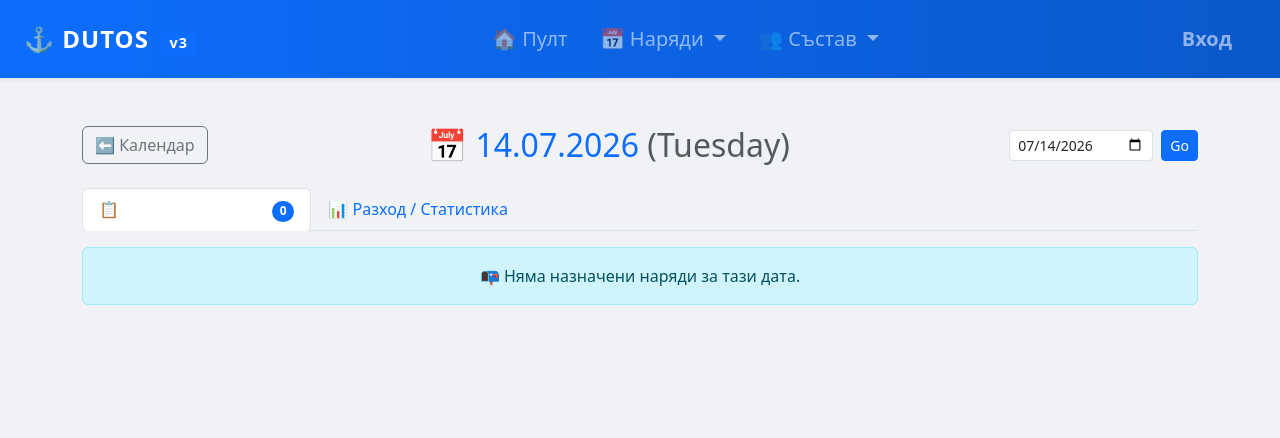
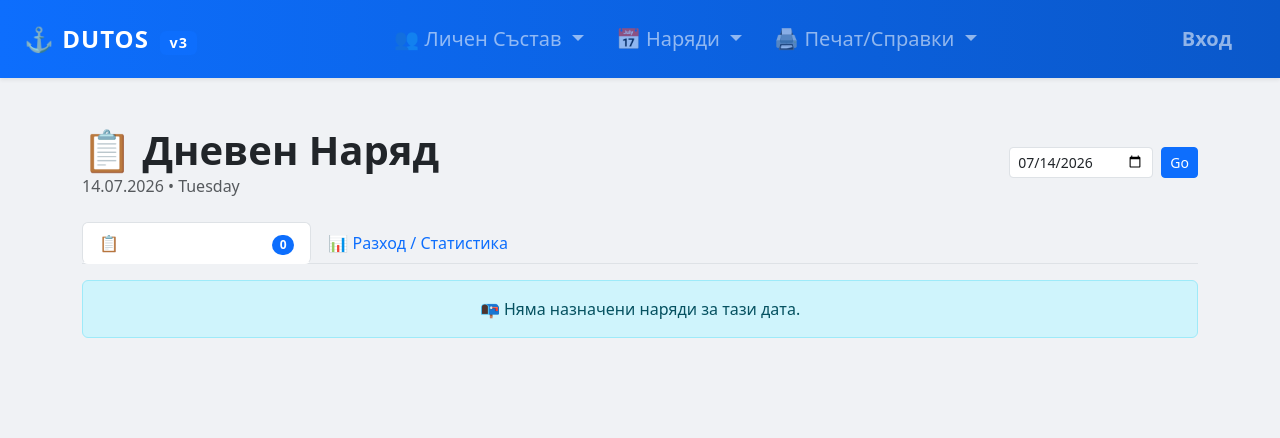
Before and after one commit to Ivoslav/dutos-v3, a Django app: page /roster/daily/ in a window 1280 px wide. Shown: the top 438 px of the page. Run offline with Django 5.2, Linux system fonts and the light colour scheme; data that the repository does not hold is empty; some libraries are stand-ins or nearby versions.

Commit message:
Refactors main navigation and standardizes page titles
Overhauls the primary navigation menu by reordering, renaming, and consolidating items into more logical categories: "Личен Състав", "Наряди", and "Печат/Справки". Improves user experience by clarifying the purpose of each section.

Standardizes headings and adds descriptive subtitles to key pages like "Дневен Разход", "Дневен Наряд", "Месечен План", and "Статистика" for better context.

Includes minor accessibility enhancements to the navbar toggler and refines the tab memory JavaScript logic for improved robustness.

```diff
--- a/roster/templates/roster/base.html
+++ b/roster/templates/roster/base.html
@@ -84,55 +84,64 @@
   <body hx-boost="true">
 
     <!-- ГЛАВНА НАВИГАЦИЯ -->
-    <nav class="navbar navbar-expand-lg navbar-dark bg-dark mb-4 shadow-sm py-3">
+    <nav class="navbar navbar-expand-lg navbar-dark mb-4 shadow-sm py-3">
         <div class="container-fluid px-4">
-            <!-- Лого / Име на системата (Уголемено с fs-4) -->
+            <!-- Лого / Име на системата -->
             <a class="navbar-brand fw-bold fs-4" href="{% url 'roster_home' %}">
                 ⚓ DUTOS <span class="badge bg-primary ms-1" style="font-size: 0.6em;">v3</span>
             </a>
 
             <!-- Бутон за мобилни телефони -->
-            <button class="navbar-toggler" type="button" data-bs-toggle="collapse" data-bs-target="#mainNavigation">
+            <button class="navbar-toggler" type="button" data-bs-toggle="collapse" data-bs-target="#mainNavigation" aria-controls="mainNavigation" aria-expanded="false" aria-label="Отвори меню">
                 <span class="navbar-toggler-icon"></span>
             </button>
 
             <!-- Менютата -->
             <div class="collapse navbar-collapse" id="mainNavigation">
 
-                <!-- ПРОМЯНА: mx-auto ги центрира, fs-5 ги прави по-големи -->
                 <ul class="navbar-nav mx-auto mb-2 mb-lg-0 fs-5">
 
-                    <!-- 1. КОМАНДЕН ПУЛТ -->
-                    <li class="nav-item mx-2">
-                        <a class="nav-link" href="{% url 'roster_home' %}">🏠 Пулт</a>
+                    <!-- 2. ЛИЧЕН СЪСТАВ -->
+                    <li class="nav-item dropdown mx-2">
+                        <a class="nav-link dropdown-toggle" href="#" id="personnelDropdown" role="button" data-bs-toggle="dropdown" aria-expanded="false">
+                            👥 Личен Състав
+                        </a>
+                        <ul class="dropdown-menu shadow border-0 fs-6" aria-labelledby="personnelDropdown">
+                            <li><a class="dropdown-item py-2" href="{% url 'roster_stats' %}"><strong>📊 Списък и Точки</strong><br><small class="text-muted">Натовареност и структура</small></a></li>
+                            <li><hr class="dropdown-divider"></li>
+                            <li><a class="dropdown-item py-2" href="{% url 'daily_roster' %}"><strong>📋 Дневен Разход</strong><br><small class="text-muted">Наличност и отсъстващи</small></a></li>
+                        </ul>
                     </li>
 
-                    <!-- 2. ГРАФИЦИ -->
+                    <!-- 3. НАРЯДИ -->
                     <li class="nav-item dropdown mx-2">
                         <a class="nav-link dropdown-toggle" href="#" id="rosterDropdown" role="button" data-bs-toggle="dropdown" aria-expanded="false">
                             📅 Наряди
                         </a>
                         <ul class="dropdown-menu shadow border-0 fs-6" aria-labelledby="rosterDropdown">
-                            <li><a class="dropdown-item py-2" href="{% url 'daily_roster' %}"><strong>Дневен График</strong><br><small class="text-muted">Кой е на служба днес</small></a></li>
+                            <li><a class="dropdown-item py-2" href="{% url 'roster_lifecycle' %}"><strong>🗓️ Месечен План</strong><br><small class="text-muted">Генератор и управление</small></a></li>
                             <li><hr class="dropdown-divider"></li>
-                            <li><a class="dropdown-item py-2" href="{% url 'roster_lifecycle' %}"><strong>Генератор (Месец)</strong><br><small class="text-muted">Автоматично планиране</small></a></li>
+                            <li><a class="dropdown-item py-2" href="{% url 'daily_roster' %}"><strong>📋 Дневен Наряд</strong><br><small class="text-muted">Кой е на служба днес</small></a></li>
+                            <li><hr class="dropdown-divider"></li>
+                            <li><a class="dropdown-item py-2" href="{% url 'swap_manager' %}"><strong>🔄 Борса Размени</strong><br><small class="text-muted">Заявки за смяна на наряд</small></a></li>
                         </ul>
                     </li>
 
-                    <!-- 3. ЛИЧЕН СЪСТАВ -->
+                    <!-- 4. ПЕЧАТ / СПРАВКИ -->
                     <li class="nav-item dropdown mx-2">
-                        <a class="nav-link dropdown-toggle" href="#" id="personnelDropdown" role="button" data-bs-toggle="dropdown" aria-expanded="false">
-                            👥 Състав
+                        <a class="nav-link dropdown-toggle" href="#" id="printDropdown" role="button" data-bs-toggle="dropdown" aria-expanded="false">
+                            🖨️ Печат/Справки
                         </a>
-                        <ul class="dropdown-menu shadow border-0 fs-6" aria-labelledby="personnelDropdown">
-                            <!-- ТУК Е РАЗХОДЪТ -->
-                            <li><a class="dropdown-item py-2" href="{% url 'daily_leave_manager' %}"><strong>📋 Дневен Разход</strong><br><small class="text-muted">Подробна наличност и отсъстващи</small></a></li>
+                        <ul class="dropdown-menu shadow border-0 fs-6" aria-labelledby="printDropdown">
+                            <li><a class="dropdown-item py-2" href="{% url 'roster_calendar' %}"><strong>📅 Месечен График</strong><br><small class="text-muted">Преглед по календар</small></a></li>
                             <li><hr class="dropdown-divider"></li>
-                            <li><a class="dropdown-item py-2" href="{% url 'roster_stats' %}"><strong>Статистика и Точки</strong><br><small class="text-muted">Натовареност и масови отпуски</small></a></li>
+                            <li><a class="dropdown-item py-2" href="{% url 'daily_leave_manager' %}"><strong>📄 Дневен Разход – Печат</strong><br><small class="text-muted">Експорт за КПП</small></a></li>
+                            <li><hr class="dropdown-divider"></li>
+                            <li><a class="dropdown-item py-2" href="{% url 'emergency_print' %}"><strong>🚨 Спешен Списък</strong><br><small class="text-muted">При извънредна ситуация</small></a></li>
                         </ul>
                     </li>
 
-                    <!-- 4. СИСТЕМА (Само за Админи) -->
+                    <!-- 5. СИСТЕМА (Само за Админи) -->
                     {% if user.is_superuser %}
                     <li class="nav-item dropdown mx-2">
                         <a class="nav-link dropdown-toggle text-warning" href="#" id="adminDropdown" role="button" data-bs-toggle="dropdown" aria-expanded="false">
@@ -218,22 +227,17 @@
             toastList.forEach(toast => toast.show());
         });
 
-        // 2. НОВО: ПАМЕТ ЗА ТАБОВЕТЕ
+        // 2. ПАМЕТ ЗА ТАБОВЕТЕ (в рамките на дадена страница)
         document.addEventListener('DOMContentLoaded', function () {
-            // Създаваме уникално име за паметта спрямо страницата, на която сме
             var storageKey = 'activeTab_' + window.location.pathname;
-
-            // Проверяваме дали имаме записан таб
             var activeTabId = localStorage.getItem(storageKey);
             if (activeTabId) {
-                var someTabTriggerEl = document.querySelector('#' + activeTabId);
+                var someTabTriggerEl = document.querySelector('[id="' + activeTabId + '"]');
                 if (someTabTriggerEl) {
                     var tab = new bootstrap.Tab(someTabTriggerEl);
                     tab.show();
                 }
             }
-
-            // Когато потребителят цъкне нов таб, го записваме в паметта
             var tabElements = document.querySelectorAll('button[data-bs-toggle="tab"], button[data-bs-toggle="pill"]');
             tabElements.forEach(function(tabEl) {
                 tabEl.addEventListener('shown.bs.tab', function (event) {
--- a/roster/templates/roster/daily_roster.html
+++ b/roster/templates/roster/daily_roster.html
@@ -40,13 +40,12 @@
 {% endblock %}
 
 {% block content %}
-<div class="mt-4 mb-5"> <div class="d-flex justify-content-between align-items-center mb-4">
-        <a href="{% url 'roster_calendar' %}" class="btn btn-outline-secondary">⬅️ Календар</a>
-
-        <h2 class="text-primary mb-0">
-          📅 {{ selected_date|date:"d.m.Y" }}
-          <span class="text-muted">({{ selected_date|date:"l" }})</span>
-        </h2>
+<div class="mt-4 mb-5">
+    <div class="d-flex justify-content-between align-items-center mb-4">
+        <div>
+            <h1 class="display-6 fw-bold mb-0">📋 Дневен Наряд</h1>
+            <p class="text-muted mb-0">{{ selected_date|date:"d.m.Y" }} &bull; {{ selected_date|date:"l" }}</p>
+        </div>
         <div>
           <form method="get" class="d-flex">
             <input
--- a/roster/templates/roster/monthly_planner.html
+++ b/roster/templates/roster/monthly_planner.html
@@ -4,8 +4,9 @@
 
 {% block content %}
 <div class="mt-4 mb-5">
-    <div class="d-flex justify-content-between align-items-center mb-4">
-        <h1 class="display-6 fw-bold">🗓️ Месечно Планиране (Генератор)</h1>
+    <div class="mb-4">
+        <h1 class="display-6 fw-bold">🗓️ Месечен План</h1>
+        <p class="text-muted">Генератор за автоматично разпределение на нарядите</p>
     </div>
 
     <div class="row">
--- a/roster/templates/roster/statistics.html
+++ b/roster/templates/roster/statistics.html
@@ -14,9 +14,9 @@
 
 {% block content %}
 <div class="mt-4 mb-5">
-    <div class="d-flex justify-content-between align-items-center mb-4">
-        <h1 class="display-6 fw-bold">📊 Статистика и Структура</h1>
-        <a href="{% url 'daily_roster' %}" class="btn btn-outline-primary fw-bold">⬅️ Към Графика</a>
+    <div class="mb-4">
+        <h1 class="display-6 fw-bold">📊 Личен Състав – Списък и Точки</h1>
+        <p class="text-muted">Натовареност, структура и масови отпуски</p>
     </div>
 
     <ul class="nav nav-tabs" id="myTab" role="tablist">
```
Also changed, not shown: roster/templates/roster/daily_leave_manager.html (+7 -4 lines).
